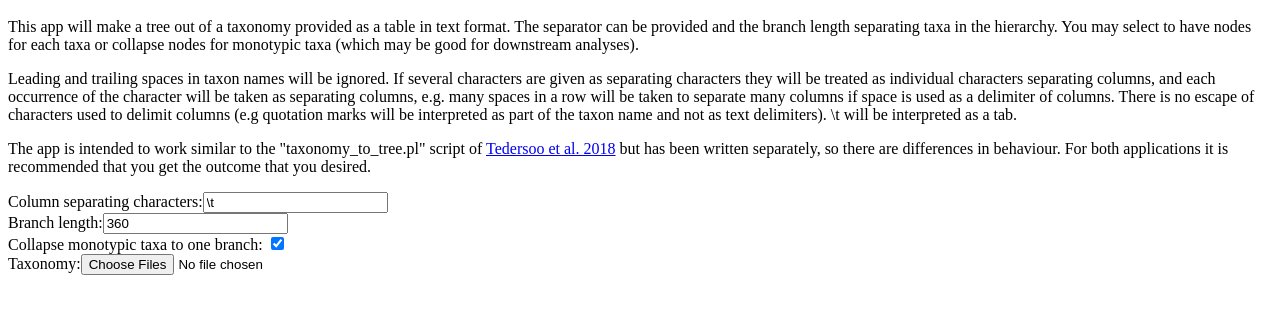
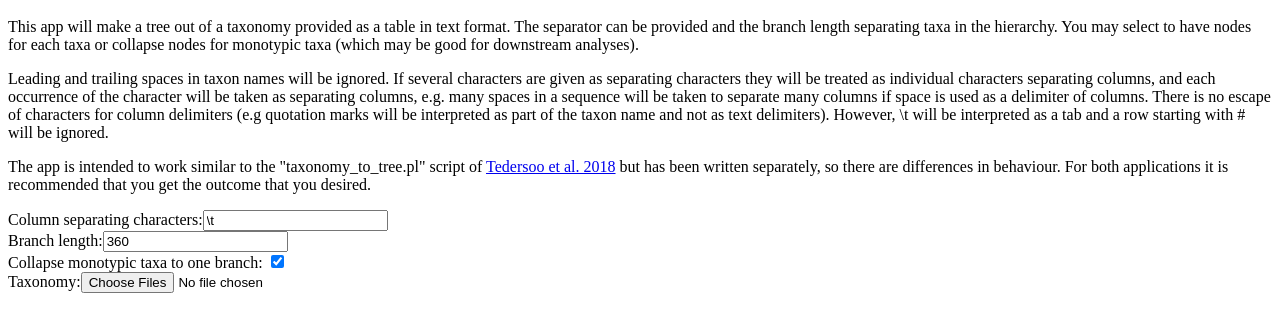
Before and after one commit to RybergGroup/phylogeneticsApps.io, a plain HTML site: page apps/taxonomy_to_tree.html in a window 1280 px wide. Shown: the part 140-472 px from the top of the page. Drawn offline with Linux system fonts and the light colour scheme.

Commit message:
Change instructions

```diff
--- a/apps/taxonomy_to_tree.html
+++ b/apps/taxonomy_to_tree.html
@@ -9,7 +9,7 @@
 <div id="intro"></div>
 <h1>Taxonomy to tree</h1>
 <p id='instructions'>This app will make a tree out of a taxonomy provided as a table in text format. The separator can be provided and the branch length separating taxa in the hierarchy. You may select to have nodes for each taxa or collapse nodes for monotypic taxa (which may be good for downstream analyses).</p>
-<p>Leading and trailing spaces in taxon names will be ignored. If several characters are given as separating characters they will be treated as individual characters separating columns, and each occurrence of the character will be taken as separating columns, e.g. many spaces in a row will be taken to separate many columns if space is used as a delimiter of columns. There is no escape of characters used to delimit columns (e.g quotation marks will be interpreted as part of the taxon name and not as text delimiters). \t will be interpreted as a tab.</p>
+<p>Leading and trailing spaces in taxon names will be ignored. If several characters are given as separating characters they will be treated as individual characters separating columns, and each occurrence of the character will be taken as separating columns, e.g. many spaces in a sequence will be taken to separate many columns if space is used as a delimiter of columns. There is no escape of characters for column delimiters (e.g quotation marks will be interpreted as part of the taxon name and not as text delimiters). However, \t will be interpreted as a tab and a row starting with # will be ignored.</p>
 <p>The app is intended to work similar to the "taxonomy_to_tree.pl" script of <a href="https://link.springer.com/article/10.1007/s13225-018-0401-0#Abs1">Tedersoo et al. 2018</a> but has been written separately, so there are differences in behaviour. For both applications it is recommended that you get the outcome that you desired.</p>
 <div id="taxonomy_load">
 <form id='settings' action="/action_page.php">
```
